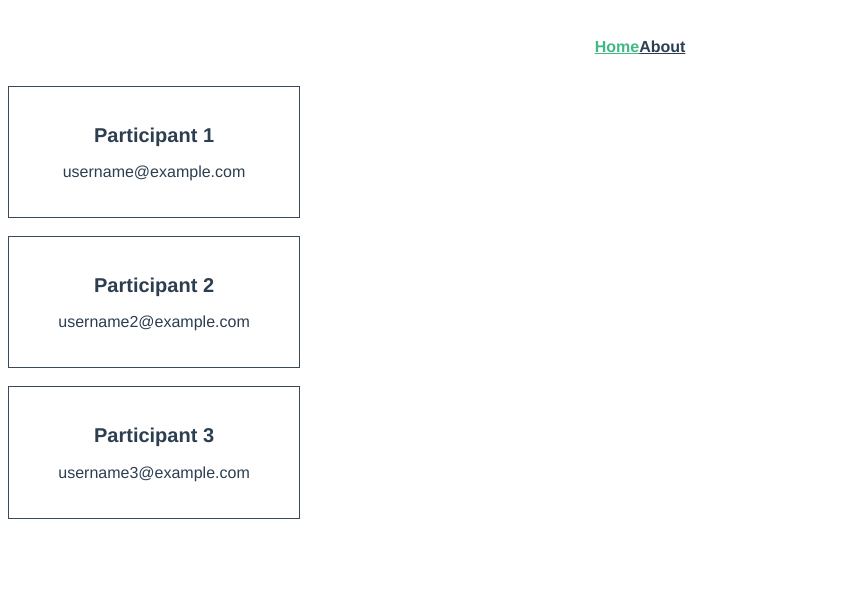
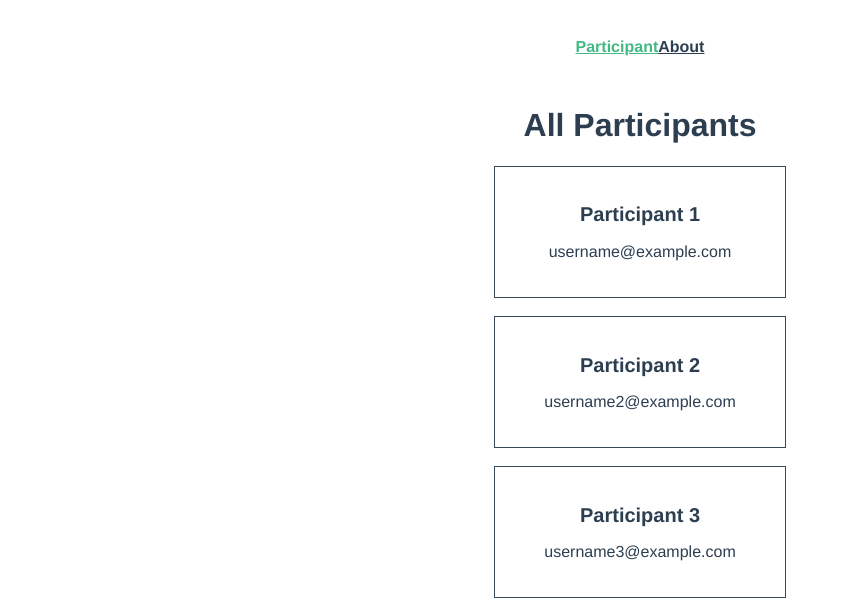
Before and after one commit to gapdapperr/713_frontend_Lab06_Participant, a Vue app in the folder 713-frontend-participant/: page / in a window 1280 px wide. Shown: the top 600 px of the page, without its empty margins (0-841 px from the left). Built offline with nearby package versions, Linux system fonts and the light colour scheme; the HTML template or start-up script is replaced by a standard one.

Commit message:
Task5 component hierarchy

```diff
--- a/713-frontend-participant/src/App.vue
+++ b/713-frontend-participant/src/App.vue
@@ -7,7 +7,7 @@ import { RouterLink, RouterView } from 'vue-router'
   <header>
     <div class="wrapper">
       <nav>
-        <RouterLink to="/" exact>Home</RouterLink>
+        <RouterLink to="/" exact>Participant</RouterLink>
         <RouterLink to="/about">About</RouterLink>
       </nav>
     </div>
--- a/713-frontend-participant/src/views/ParticipantListView.vue
+++ b/713-frontend-participant/src/views/ParticipantListView.vue
@@ -33,13 +33,14 @@ const participants = ref([
 </script>
 
 <template>
-  <div>
+  <h1>All Participants</h1>
+  <div class="participants">
     <ParticipantCard v-for="participant in participants" :key="participant.id" :participant="participant"/>
   </div>
 </template>
 
 <style scoped>
-.participant {
+.participants {
   display: flex;
   flex-direction: column;
   align-items: center;
```
